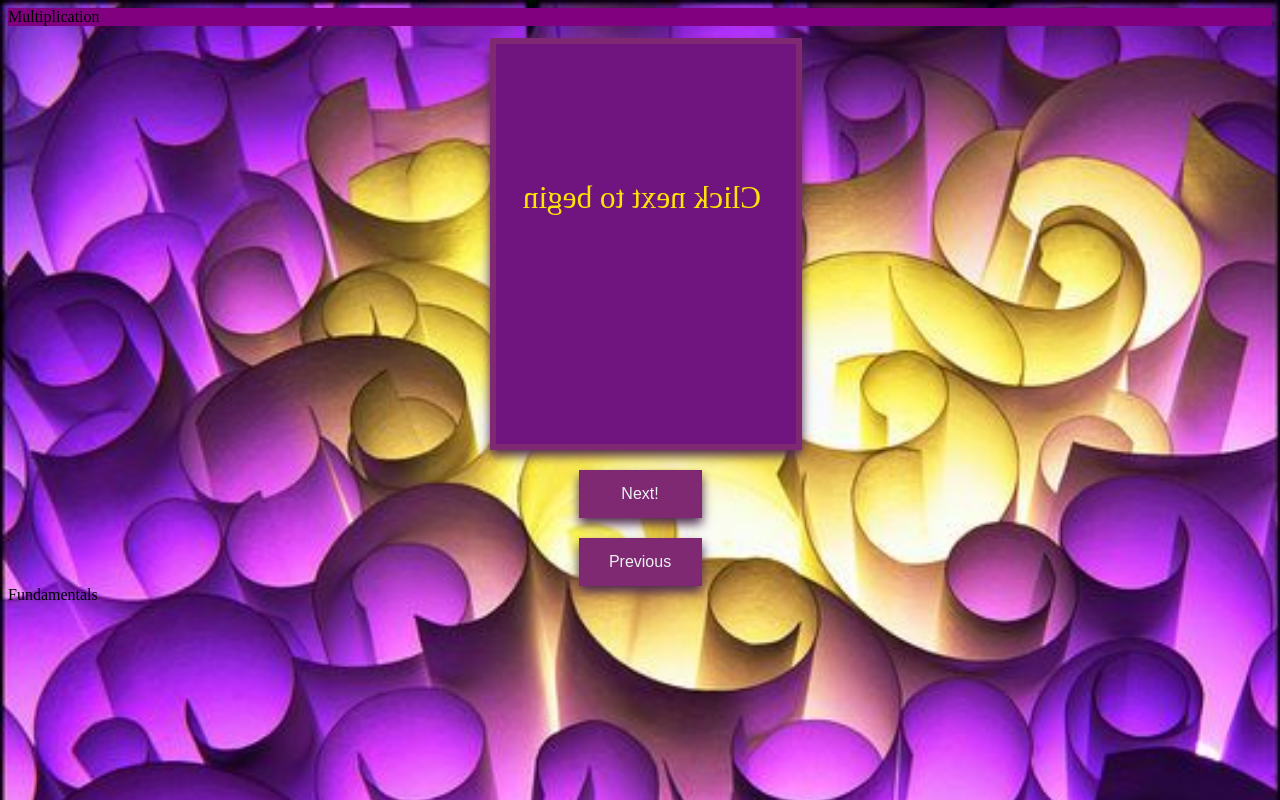
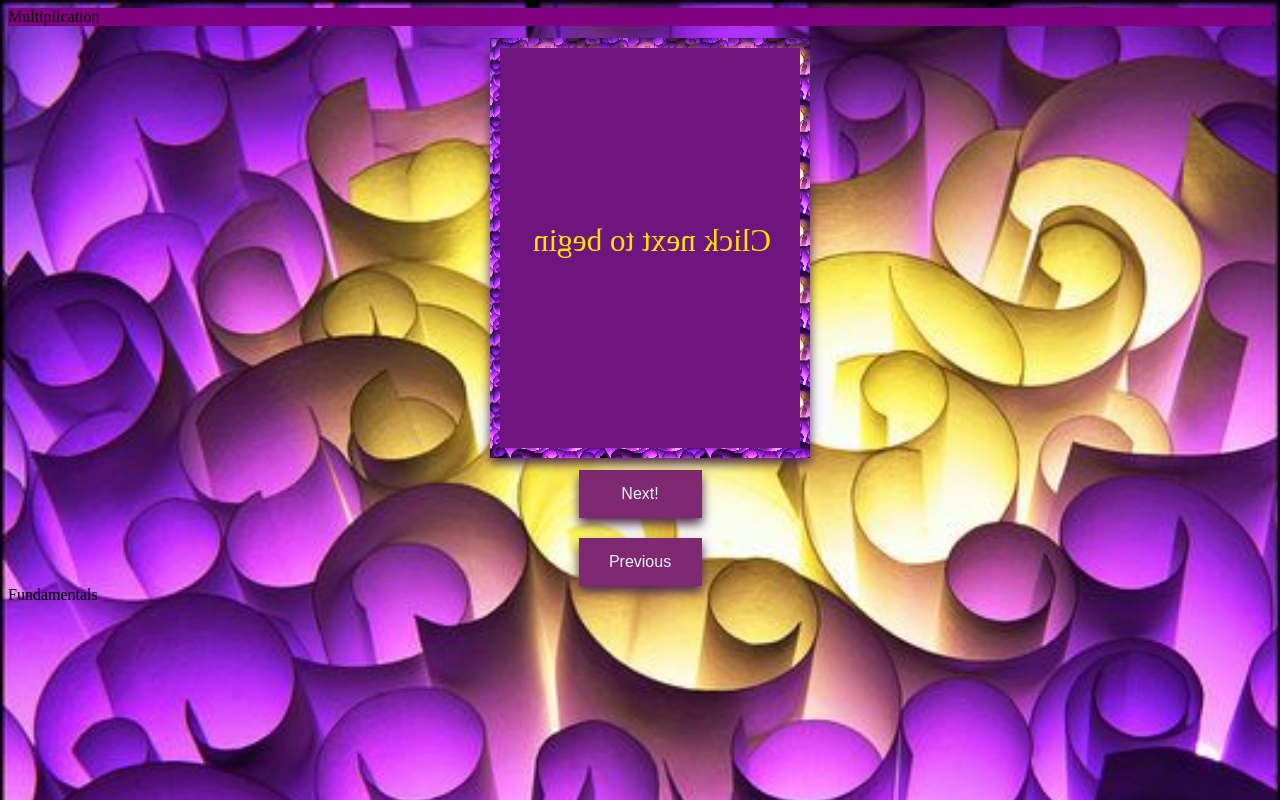
Before and after one commit to unboundedimages/flashcards, a website: page index.html in a window 1280 px wide. Drawn offline with Linux system fonts and the light colour scheme.

Commit message:
adjusting css

```diff
--- a/cards.css
+++ b/cards.css
@@ -22,7 +22,10 @@ header {
 	width: 300px;
 	position: absolute;
 	/*border-color: purple;*/
-	border: 6px solid rgb(126, 41, 114);
+	border: 10px solid transparent;
+	-webkit-border-image: url(img/yellowpurple.jpg) 50 round; /* Safari 3.1-5 */
+	-o-border-image: url(img/yellowpurple.jpg) 50 round; /* Opera 11-12.1 */
+	border-image: url(img/yellowpurple.jpg) 50 round;
 	transform-style: preserve-3d;
 	transition: all 0.4s ease-in-out;
 	background-color: rgb(255, 229, 3);
@@ -83,19 +86,19 @@ hr {
 
 #stars {
 	margin: auto;
-	position: absolute;
+	position: relative;
 	top: 135px;
-	left: 8%;
 	overflow: hidden;
+	width: 253px;
 }
 
 #zero {
 	margin:auto;
 	position:relative;
-	top: 1px;
-	right:40px;
+	top: 40px;
+	right: 2px;
 	height: 200px;
-	width: 340px;
+	width: 240px;
 	font-size: 1.3em;
 	color: rgb(255, 229, 3);
 }
@@ -104,9 +107,9 @@ hr {
 	margin:auto;
 	position:relative;
 	top: 1px;
-	right:40px;
+	right:23px;
 	height: 200px;
-	width: 340px;
+	width: 300px;
 	font-size: 4.3em;
 	color: rgb(255, 229, 3);
 }
@@ -117,7 +120,7 @@ hr {
 	top: 50px;
 	right:12%;
 	height: 200px;
-	width: 340px;
+	width: 307px;
 	font-size: 1.3em;
 	color: rgb(255, 229, 3);
 }
@@ -137,9 +140,9 @@ hr {
 	margin:auto;
 	position:relative;
 	top: 40px;
-	right: 40px;
+	right: 25px;
 	height: 200px;
-	width: 340px;
+	width: 302px;
 	font-size: 1.0em;
 	color: rgb(255, 229, 3);
 }
```
